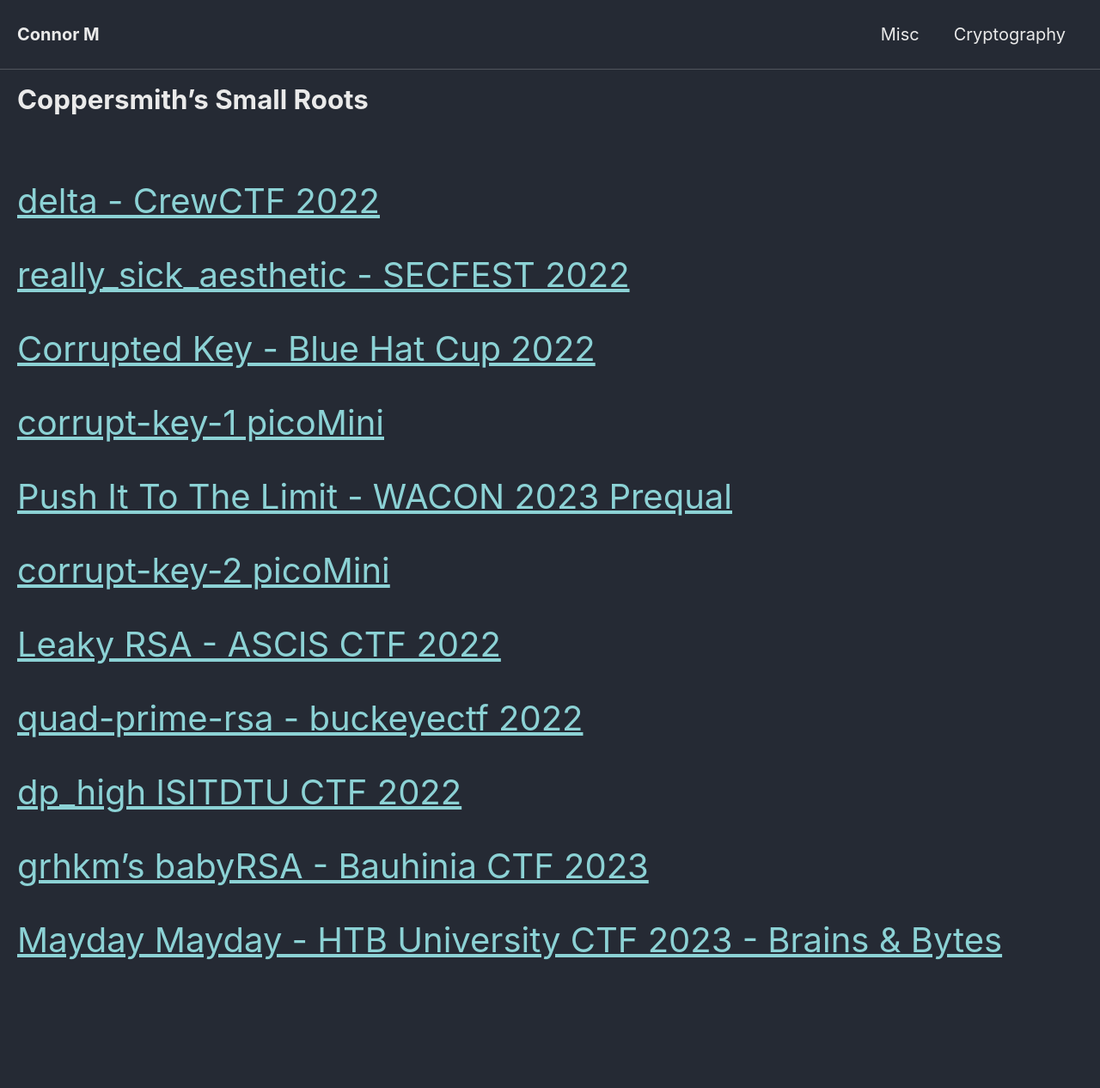
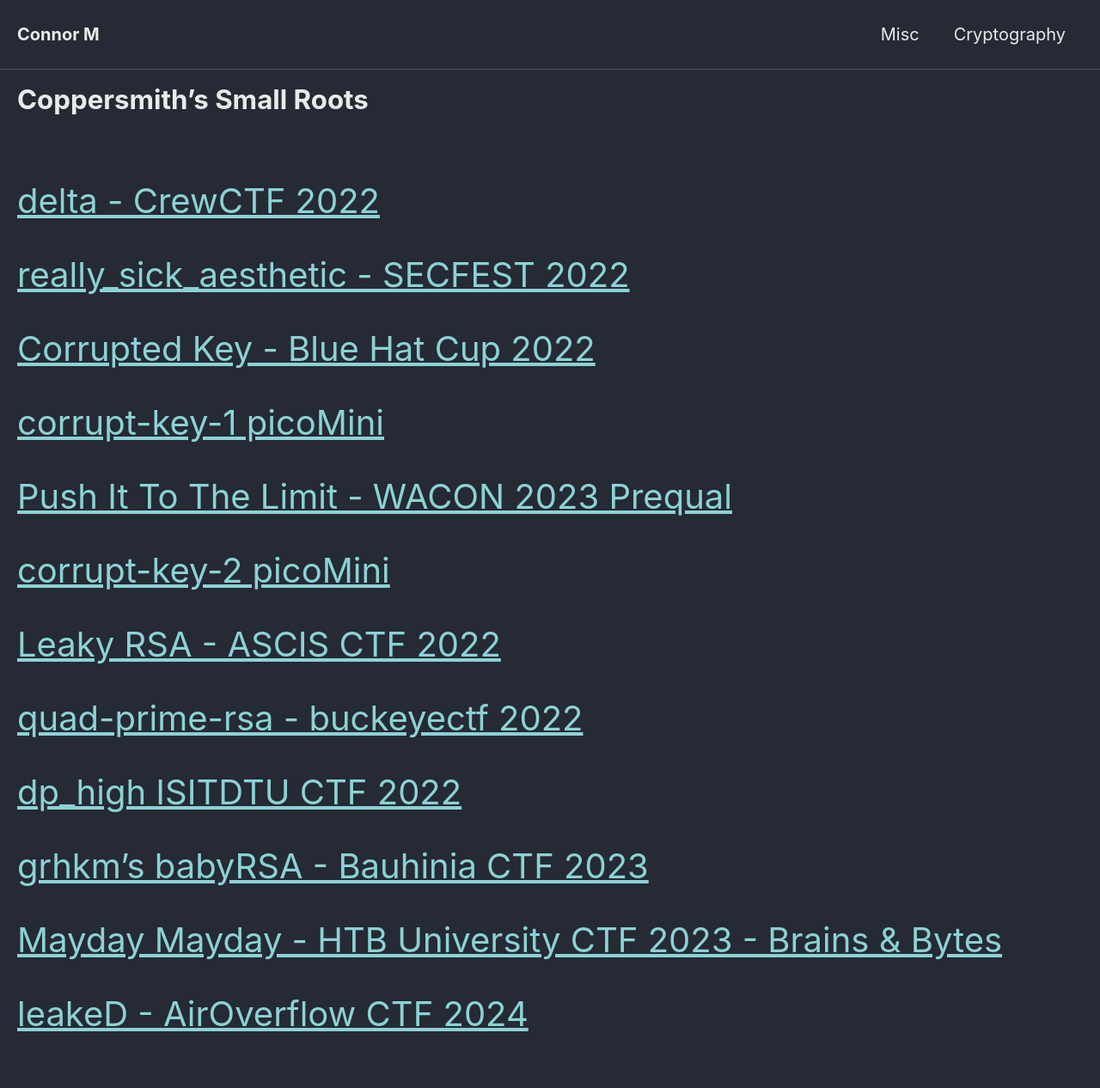
Before and after one commit to Connor-McCartney/Connor-McCartney.github.io, a Jekyll site: the page built from _pages/cryptography/small-roots/small-roots.md, in a window 1280 px wide. Shown: the whole page at 86% size. Built offline with Jekyll 4.4.1, drawn with Linux system fonts in a browser that asks for light colours; cached includes are drawn as plain includes; before the commit the page ends 1180 px from its top, so only the background shows below that.

Commit message:
Update small-roots.md

```diff
--- a/_pages/cryptography/small-roots/small-roots.md
+++ b/_pages/cryptography/small-roots/small-roots.md
@@ -28,3 +28,5 @@ title: Coppersmith's Small Roots
 <span style="font-size:2em;">   [grhkm's babyRSA - Bauhinia CTF 2023](/cryptography/small-roots/babyRSA-Bauhinia-CTF-2023)       </span> <br>
 
 <span style="font-size:2em;">   [Mayday Mayday - HTB University CTF 2023 - Brains & Bytes](/cryptography/small-roots/Mayday-Mayday-HTB-University-CTF-2023-Brains-&-Bytes)       </span> <br>
+
+<span style="font-size:2em;">   [leakeD - AirOverflow CTF 2024](/cryptography/small-roots/leakeD-AirOverflow-CTF-2024)       </span> <br>
```
